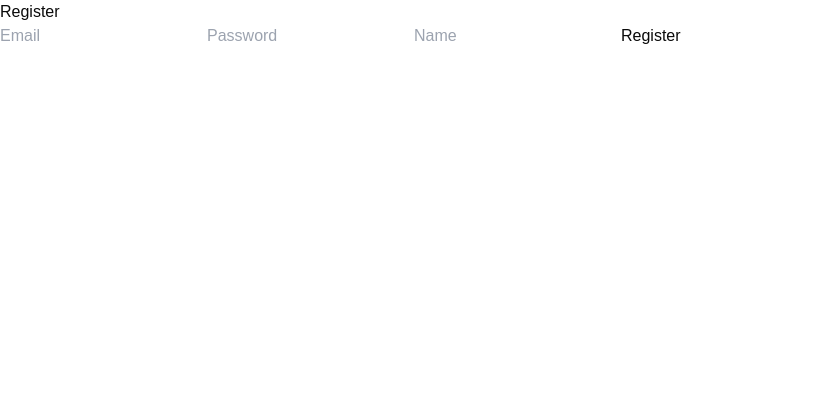
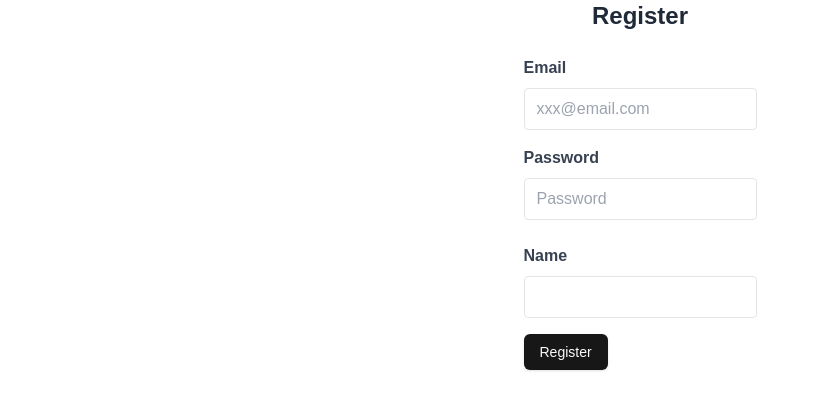
Before and after one commit to Bonnie-wy/poop-tracker, a Next.js app: page /register in a window 1280 px wide. Shown: the top 410 px of the page, without its empty margins (0-819 px from the left). Built offline with nearby package versions, Linux system fonts and the light colour scheme.

Commit message:
style: register page

```diff
--- a/app/login/page.tsx
+++ b/app/login/page.tsx
@@ -28,7 +28,9 @@ const LoginPage = () => {
     <div className="flex items-center justify-center">
       {error && <p>{error}</p>}
       <form>
-        <h1>Poop tracker 💩💩💩</h1>
+        <h1 className="text-3xl font-bold text-center text-gray-800 mb-6">
+          Poop tracker 💩💩💩
+        </h1>
         <h2 className="text-2xl font-bold text-center text-gray-800 mb-6">
           Login
         </h2>
--- a/app/register/page.tsx
+++ b/app/register/page.tsx
@@ -3,6 +3,7 @@
 import { useState } from "react";
 import { useRouter } from "next/navigation";
 import createUser from "@/lib/actions/createUser";
+import { Button } from "@/components/ui/button";
 
 const RegisterPage = () => {
   const router = useRouter();
@@ -30,31 +31,65 @@ const RegisterPage = () => {
   };
 
   return (
-    <div className="flex flex-col">
+    <div className="flex items-center justify-center">
       {error && <p>Something went wrong!</p>}
-      <h1>Register</h1>
       <form>
+        <h2 className="text-2xl font-bold text-center text-gray-800 mb-6">
+          Register
+        </h2>
+        <div className="mb-4">
+          <label htmlFor="email" className="block text-gray-700 font-bold mb-2">
+            Email
+          </label>
           <input
             type="email"
-          placeholder="Email"
+            id="email"
+            name="email"
+            className="border rounded w-full py-2 px-3"
+            required
+            placeholder="xxx@email.com"
             value={email}
             onChange={(e) => setEmail(e.target.value)}
           />
+        </div>
+
+        <div className="mb-6">
+          <label
+            htmlFor="password"
+            className="block text-gray-700 font-bold mb-2"
+          >
+            Password
+          </label>
           <input
             type="password"
+            id="password"
+            name="password"
+            className="border rounded w-full py-2 px-3"
+            required
             placeholder="Password"
             value={password}
             onChange={(e) => setPassword(e.target.value)}
           />
+        </div>
+
+        <div className="mb-4">
+          <label htmlFor="name" className="block text-gray-700 font-bold mb-2">
+            Name
+          </label>
           <input
             type="text"
-          placeholder="Name"
+            id="name"
+            name="name"
+            className="border rounded w-full py-2 px-3"
+            required
             value={name}
             onChange={(e) => setName(e.target.value)}
           />
-        <button type="button" onClick={register}>
+        </div>
+
+        <Button type="button" onClick={register}>
           Register
-        </button>
+        </Button>
       </form>
     </div>
   );
```
Lines whose indentation alone changed are shown as unchanged.
